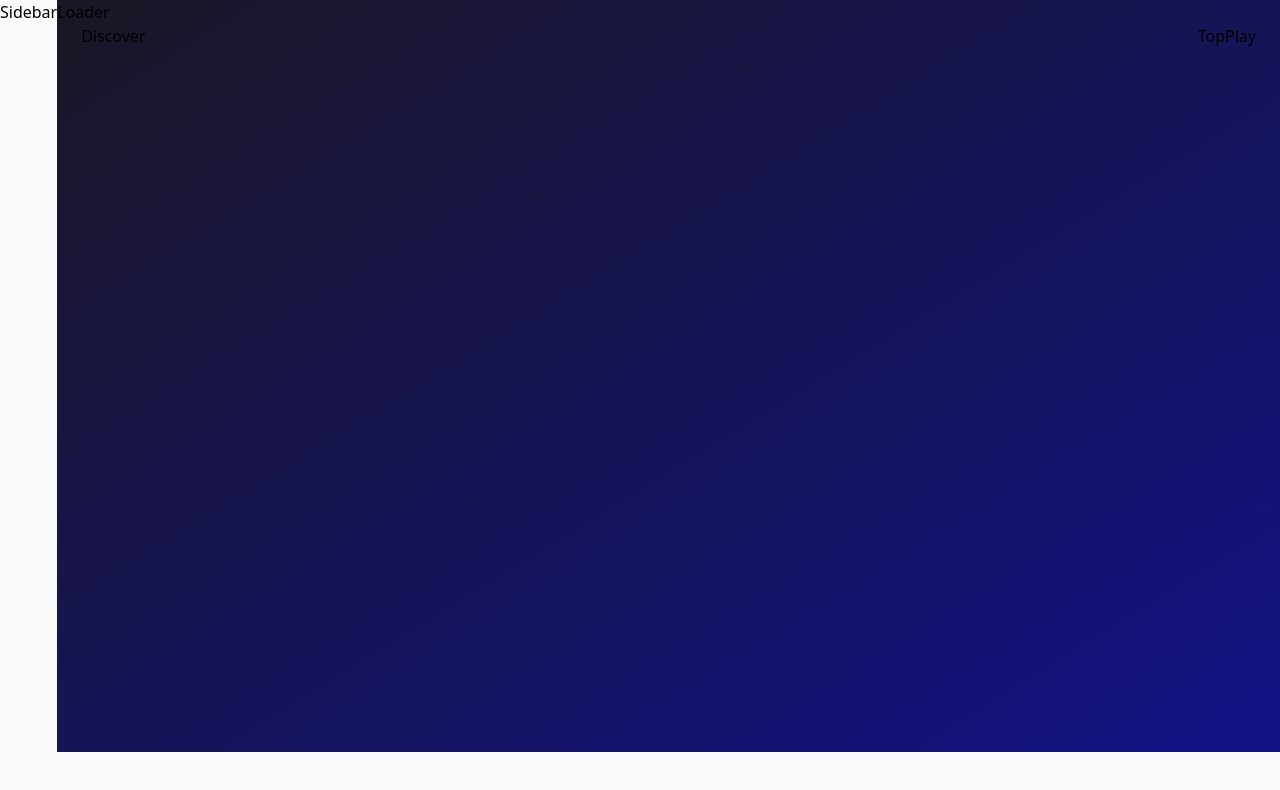
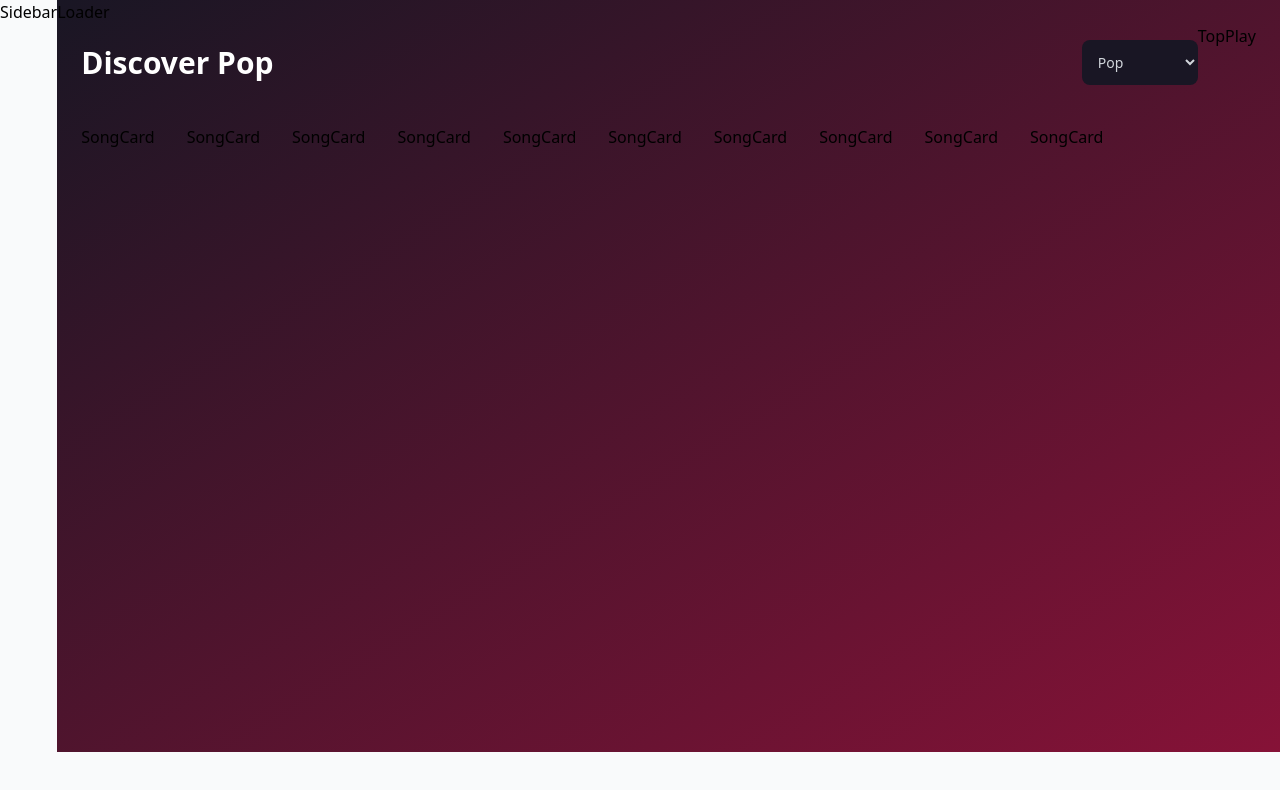
Before and after one commit to MadaraRU/Spotify-Clone, a React (Vite) app: page / in a window 1280 px wide. Shown: the top 790 px of the page. Built offline with nearby package versions, Linux system fonts and the light colour scheme.

Commit message:
implementing the Discover component

```diff
--- a/src/App.jsx
+++ b/src/App.jsx
@@ -2,7 +2,15 @@
 import { Route, Routes } from 'react-router-dom';
 
 import { Searchbar, Sidebar, MusicPlayer, TopPlay } from './components';
-import { ArtistDetails, TopArtists, AroundYou, Discover, Search, SongDetails, TopCharts } from './pages';
+import {
+  ArtistDetails,
+  TopArtists,
+  AroundYou,
+  Discover,
+  Search,
+  SongDetails,
+  TopCharts,
+} from './pages';
 
 const App = () => {
   const { activeSong } = useSelector((state) => state.player);
@@ -10,7 +18,8 @@
   return (
     <div className="relative flex">
       <Sidebar />
-      <div className="flex-1 flex flex-col bg-gradient-to-br from-black to-[#121286]">
+      <div className="flex-1 flex flex-col bg-gradient-to-br from-black to-[#861237]">
+        {/* <div className="flex-1 flex flex-col bg-gradient-to-br from-black to-[#121286]"> */}
         <Searchbar />
 
         <div className="px-6 h-[calc(100vh-72px)] overflow-y-scroll hide-scrollbar flex xl:flex-row flex-col-reverse">
--- a/src/pages/Discover.jsx
+++ b/src/pages/Discover.jsx
@@ -1,3 +1,34 @@
-const Discover = () => <div>Discover</div>;
+import { Error, Loader, SongCard } from '../components';
+import { genres } from '../assets/constants';
+
+const Discover = () => {
+  const genreTitle = 'Pop';
+
+  return (
+    <div className="flex flex-col">
+      <div className="w-full flex justify-between items-center sm:flex-row flex-col mt-4 mb-10 ">
+        <h2 className="font-bold text-3xl text-white text-left">
+          Discover {genreTitle}
+        </h2>
+        <select
+          onChange={() => {}}
+          value=""
+          className="bg-black text-gray-300 p-3 text-sm rounded-lg outline-none sm:mt-0 mt-5"
+        >
+          {genres.map((genre) => (
+            <option key={genre.value} value={genre.value}>
+              {genre.title}
+            </option>
+          ))}
+        </select>
+      </div>
+      <div className="flex flex-wrap sm:justify-start justify-center gap-8">
+        {[1, 2, 3, 4, 5, 6, 7, 8, 9, 10].map((song, i) => (
+          <SongCard key={song.key} song={song} i={i} />
+        ))}
+      </div>
+    </div>
+  );
+};
 
 export default Discover;
```
